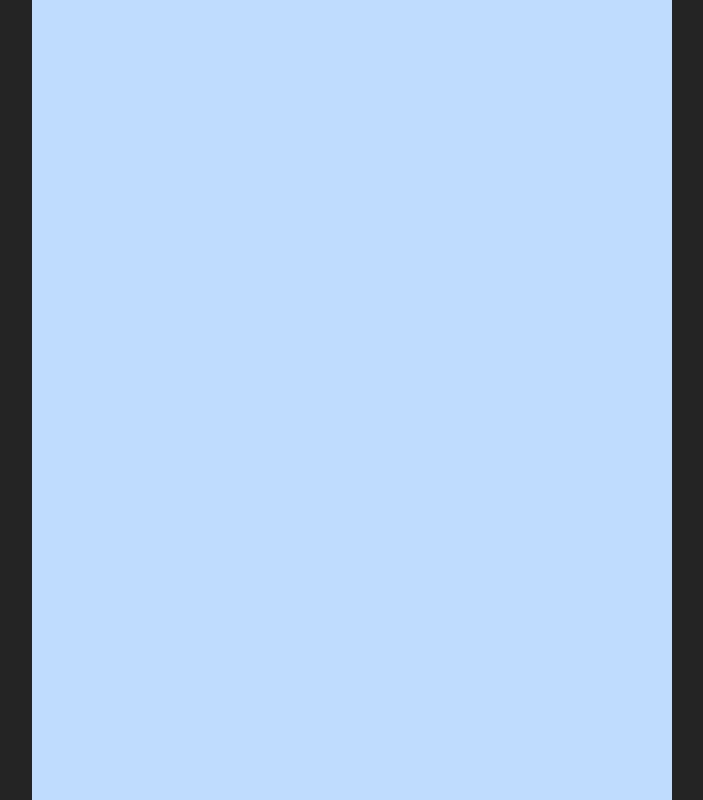
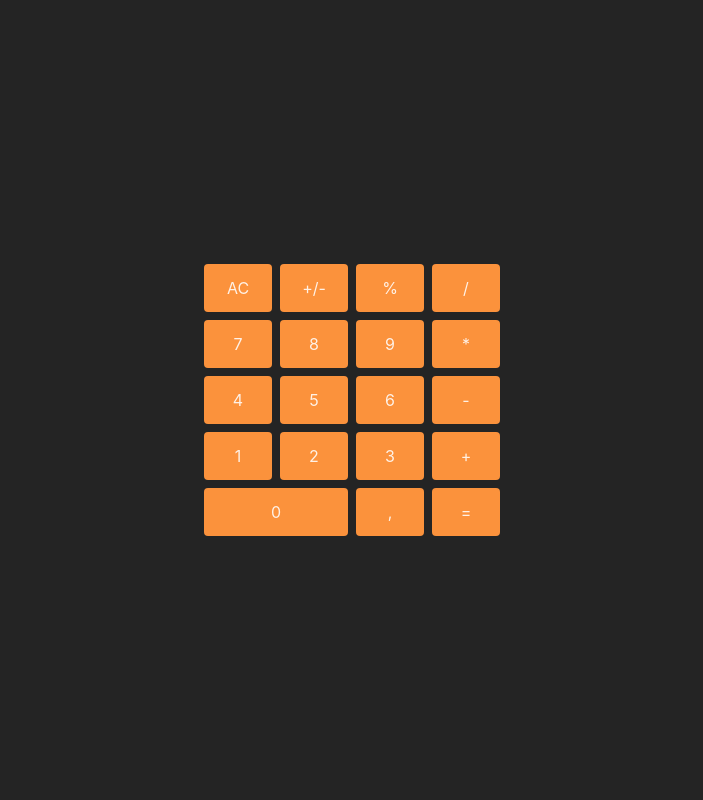
Before and after one commit to MSAugdal/jsBasicsKalkulator, a website built with Vite: page index.html in a window 1280 px wide. Shown: the whole page, without its empty margins (288-991 px from the left). Built offline with nearby package versions, Linux system fonts and the light colour scheme.

```diff
--- a/index.html
+++ b/index.html
@@ -10,7 +10,7 @@
 </head>
 
 <body>
-  <div id="app"></div>
+  <div id="app" class="h-lvh w-lvw flex justify-center items-center"></div>
   <script type="module" src="/src/main.ts"></script>
 </body>
 
--- a/src/main.ts
+++ b/src/main.ts
@@ -1,6 +1,6 @@
 
 document.querySelector<HTMLDivElement>('#app')!.innerHTML = `
-  <div id="wrapper" class="bg-blue-200 grid grid-cols-4 grid-rows-5 justify-center items-center ml-auto mr-auto max-w-screen-sm min-h-lvh">
+  <div id="wrapper" class="bg-grey-900 p-3 rounded grid grid-cols-[1fr_1fr_1fr_1fr] grid-rows-[1fr_1fr_1fr_1fr_1fr] gap-2 justify-center items-center ml-auto mr-auto w-3/12 min-h-fit">
   </div>
 `
 const calc_wrapper: HTMLDivElement | null = document.querySelector<HTMLDivElement>('#wrapper')!
@@ -12,9 +12,17 @@
   '0', ',', '='
 ];
 
-buttons.map((value: string) => {
-  console.log(value);
+buttons.forEach((value: string) => {
+  const styling: Array<string> = ["w-[100%]", "h-[100%]", "rounded", "flex", "justify-center", "items-center", "bg-orange-400", "p-3", "m-auto"]
   let buttonElement: HTMLDivElement = document.createElement("div");
+
+  if (value === '0') buttonElement.classList.add("col-span-2");
+
+  styling.forEach((style) => {
+    buttonElement.classList.add(style);
+  });
+
   buttonElement.id = value;
+  buttonElement.innerHTML = `<p>${value}</p>`;
   calc_wrapper.appendChild(buttonElement);
 });
```
Also changed, not shown: README.md.
